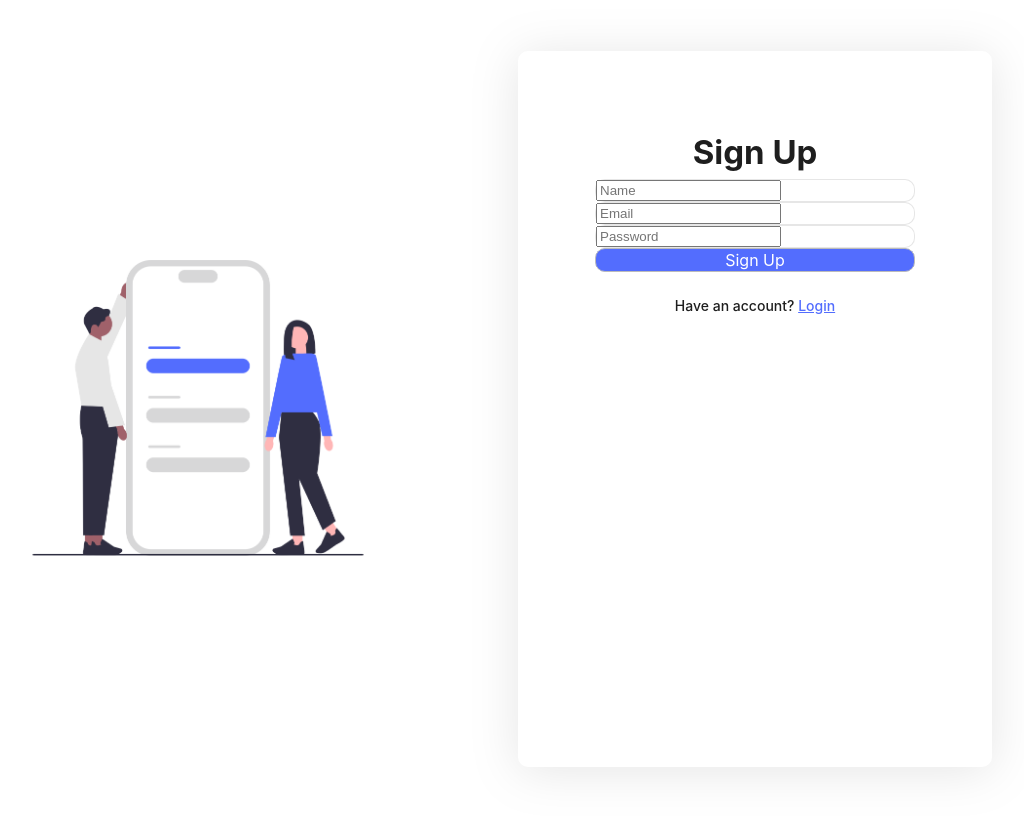
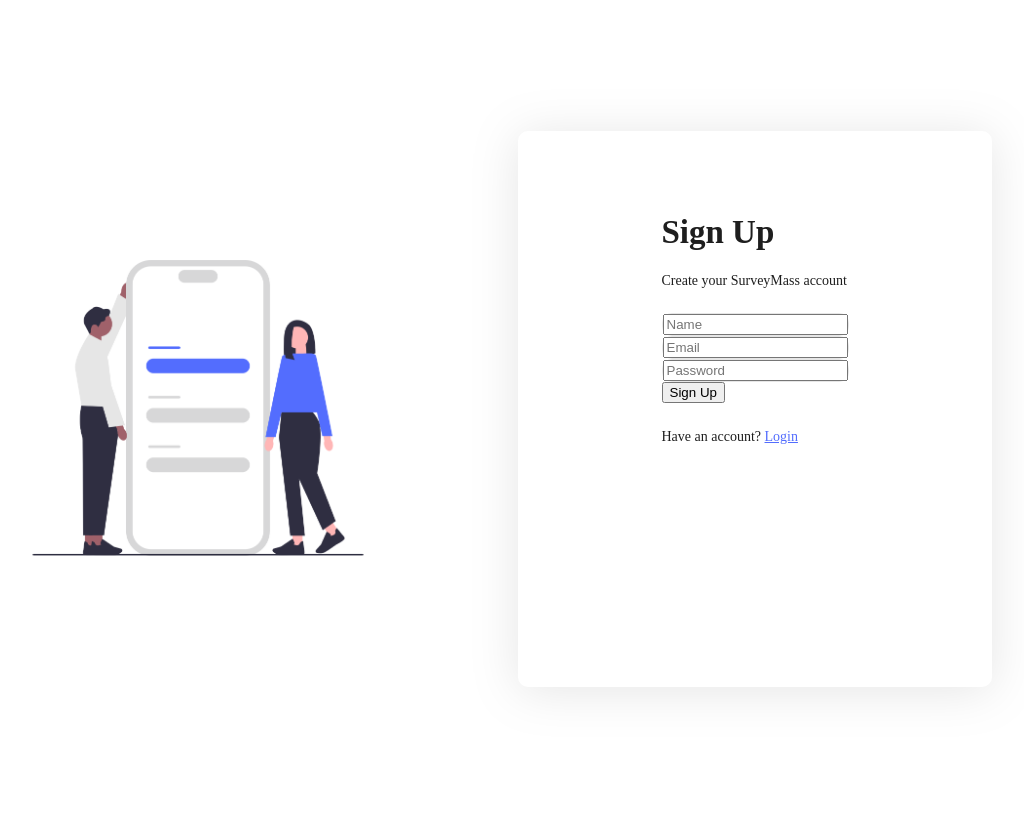
Before and after one commit to teguhmuhams/surveymass, a PHP site: page /views/register.php in a window 1280 px wide. Shown: the whole page, without its empty margins (205-1229 px from the left). Run offline with PHP 8.4, Linux system fonts and the light colour scheme; some libraries are stand-ins or nearby versions.

Commit message:
Update many things

```diff
--- a/actions/login.php
+++ b/actions/login.php
@@ -20,12 +20,12 @@
         exit;
         // Start session, set session variables, etc.
     } else {
-        $_SESSION['error_message'] = 'Login failed. Invalid credentials.';
+        $_SESSION['message'] = '<div class="alert alert-danger">Login failed. Invalid credentials.</div>';
         header('location: ' . BASE_URL . '/login');
         exit;
     }
 } else {
-    $_SESSION['error_message'] = 'Login failed. Invalid credentials.';
+    $_SESSION['message'] = '<div class="alert alert-danger">Login failed. Invalid credentials.</div>';
     header('location: ' . BASE_URL . '/login');
     exit;
 }
--- a/actions/register.php
+++ b/actions/register.php
@@ -12,7 +12,7 @@
 $result = $checkQuery->get_result();
 
 if ($result->num_rows > 0) {
-    $_SESSION['error_message'] = 'Registration failed. Email already registered.';
+    $_SESSION['message'] = '<div class="alert alert-danger">Registration failed. Email already registered.</div>';
     header('location: ' . BASE_URL . '/register');
     exit;
 } else {
@@ -27,10 +27,11 @@
 
     // Execute the query
     if ($insertQuery->execute()) {
+        $_SESSION['message'] = '<div class="alert alert-success">Registration success</div>';
         header('Location: ' . BASE_URL . '/login');
         exit;
     } else {
-        $_SESSION['error_message'] = 'Register failed: ' . $insertQuery->error;
+        $_SESSION['message'] = '<div class="alert alert-danger">Registration failed.' . $insertQuery->error . '</div>';
         header('location: ' . BASE_URL . '/register');
         exit;
     }
--- a/actions/view.php
+++ b/actions/view.php
@@ -6,11 +6,11 @@
 
 // Set parameters and execute
 $form_id = $data->form_id;
-$answers = json_encode($data->answers); // Encode answers as JSON
+$responses = json_encode($data->responses); // Encode responses as JSON
 $user_id = 1;
 
-$stmt = $conn->prepare("INSERT INTO form_answers (answers, form_id, user_id) VALUES (?, ?, ?)");
-$stmt->bind_param("sii", $answers, $form_id, $user_id);
+$stmt = $conn->prepare("INSERT INTO form_responses (responses, form_id, user_id) VALUES (?, ?, ?)");
+$stmt->bind_param("sii", $responses, $form_id, $user_id);
 
 header('Content-Type: application/json');
 if ($stmt->execute()) {
--- a/views/create.php
+++ b/views/create.php
@@ -135,6 +135,7 @@
       let formData = {
         form_title: document.querySelector('input[name="form_title"]').value,
         form_desc: document.querySelector('input[name="form_desc"]').value,
+        slug: document.querySelector('input[name="slug"]').value,
         items: items
       };
 
@@ -145,6 +146,11 @@
             'Content-Type': 'application/json',
           },
           body: JSON.stringify(formData)
+        })
+        .then(response => {
+          if (response.redirected) {
+            window.location.href = response.url;
+          }
         })
         .catch((error) => {
           document.getElementById('error-message').textContent = error;
--- a/views/register.php
+++ b/views/register.php
@@ -5,35 +5,28 @@
     </div>
     <div class="col" id="signUp">
       <form method="post" action="">
+        <div class="container w-75">
           <h1>Sign Up</h1>
-        <?php if (isset($_SESSION['error_message'])) : ?>
-          <p class="text-danger"><?= $_SESSION['error_message'] ?></p>
-          <?php unset($_SESSION['error_message']);
+          <p>Create your SurveyMass account</p>
+          <?php if (isset($_SESSION['message'])) : ?>
+            <?= $_SESSION['message'] ?>
+            <?php unset($_SESSION['message']);
             ?>
           <?php endif; ?>
           <div class="mb-3">
             <input type="text" name="name" class="form-control" placeholder="Name" />
           </div>
-        <!-- <div class="mb-3">
-          <input type="text" class="form-control" placeholder="Username" aria-describedby="userNameHelp" />
-        </div>
-        <div class="mb-3">
-          <select id="inputJenisKelamin" class="form-control">
-            <option selected>Jenis Kelamin</option>
-            <option>Laki-Laki</option>
-            <option>Perempuan</option>
-          </select>
-        </div> -->
           <div class="mb-3">
             <input type="email" name="email" class="form-control" placeholder="Email" />
           </div>
           <div class="mb-3">
             <input type="password" name="password" class="form-control" placeholder="Password" />
           </div>
-        <button id="btn-signUp" type="submit" class="btn btn-primary">
+          <button type="submit" class="btn btn-primary w-100">
             Sign Up
           </button>
           <p>Have an account? <a href="<?= BASE_URL . '/login' ?>">Login</a></p>
+        </div>
       </form>
     </div>
   </div>
@@ -73,7 +66,7 @@
     flex-direction: column;
     align-items: center;
     width: 35vw;
-    height: 80vh;
+    height: 60vh;
     border-radius: 10px;
   }
 
@@ -83,19 +76,14 @@
 
   #signUp h1 {
     margin-bottom: 1vw;
-    font-family: "Inter";
-    font-style: normal;
     font-weight: 700;
     font-size: 33px;
     line-height: 30px;
-
     color: #1e1e1e;
   }
 
   #signUp p {
     margin-bottom: 1vw;
-    font-family: "Inter";
-    font-style: normal;
     font-weight: 500;
     font-size: 14px;
     line-height: 40px;
@@ -121,32 +109,7 @@
     background: linear-gradient(0deg, #ffffff, #ffffff), #ffffff;
     border: 1px solid rgba(10, 10, 10, 0.1);
     border-radius: 10px;
-    width: 25vw;
-    font-family: "Inter";
-    font-style: normal;
-    font-weight: 400;
     font-size: 16px;
     color: rgba(30, 30, 30, 0.7);
   }
-
-
-  #signUp form #btn-signUp:hover {
-    background: #ffffff;
-    color: #536DFE;
-    border: 1px solid #536DFE;
-  }
-
-  #signUp form #btn-signUp {
-    margin: 0;
-    background-color: #536DFE;
-    width: 25vw;
-    font-family: "Inter";
-    font-style: normal;
-    font-weight: 400;
-    font-size: 16px;
-    color: #ffffff;
-    background: linear-gradient(0deg, #536DFE, #536DFE), #536DFE;
-    border: 1px solid #bbbbbb;
-    border-radius: 10px;
-  }
 </style>
```
Also changed, not shown: actions/create.php (+3 -5 lines), index.php (+14 -2 lines), views/dashboard.php (+7 -1 lines), views/login.php (+7 -31 lines), views/responses.php (+5 -5 lines), views/result.php (+4 -4 lines), views/view.php (+4 -4 lines). Lines whose indentation alone changed are shown as unchanged.
